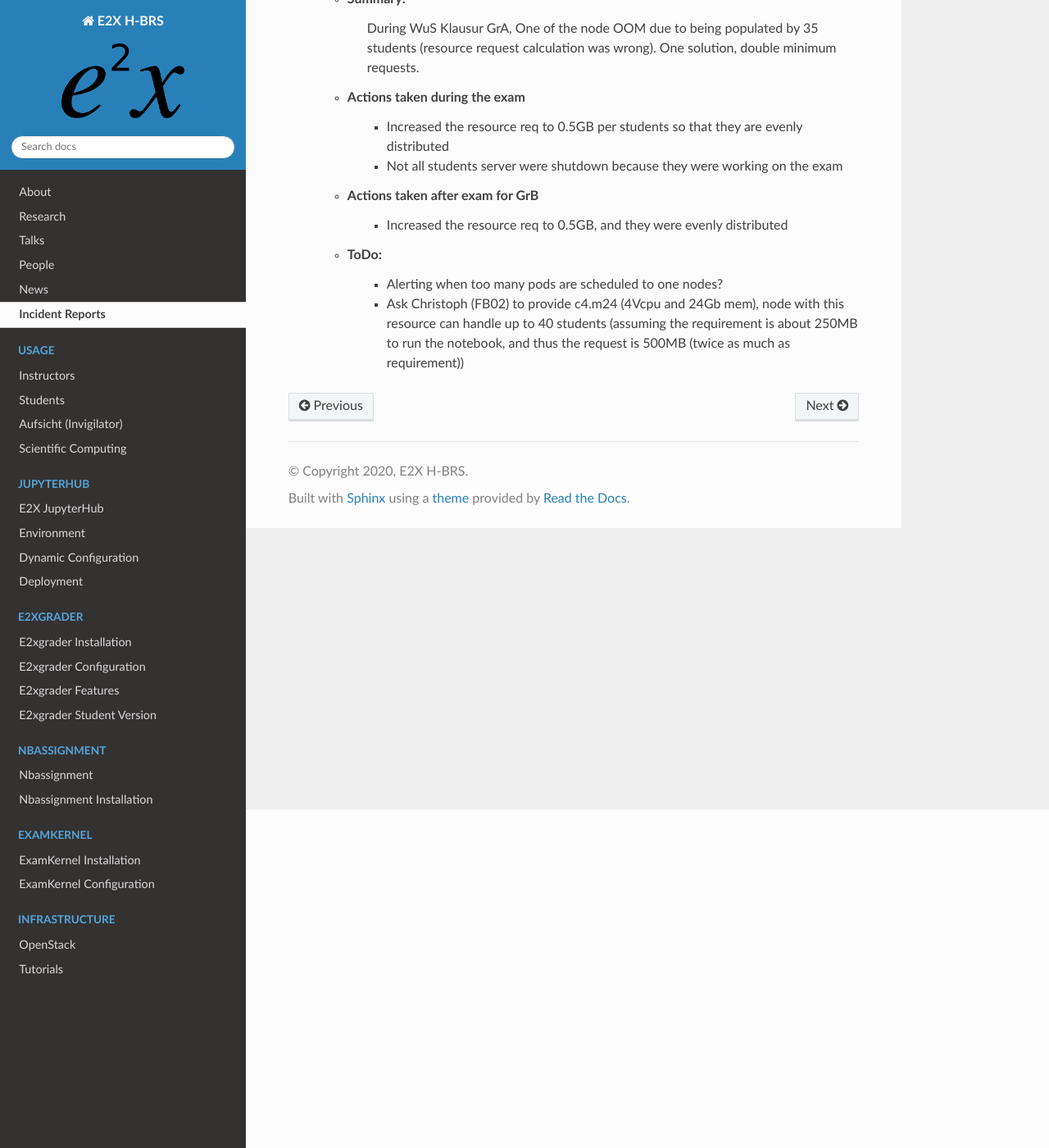
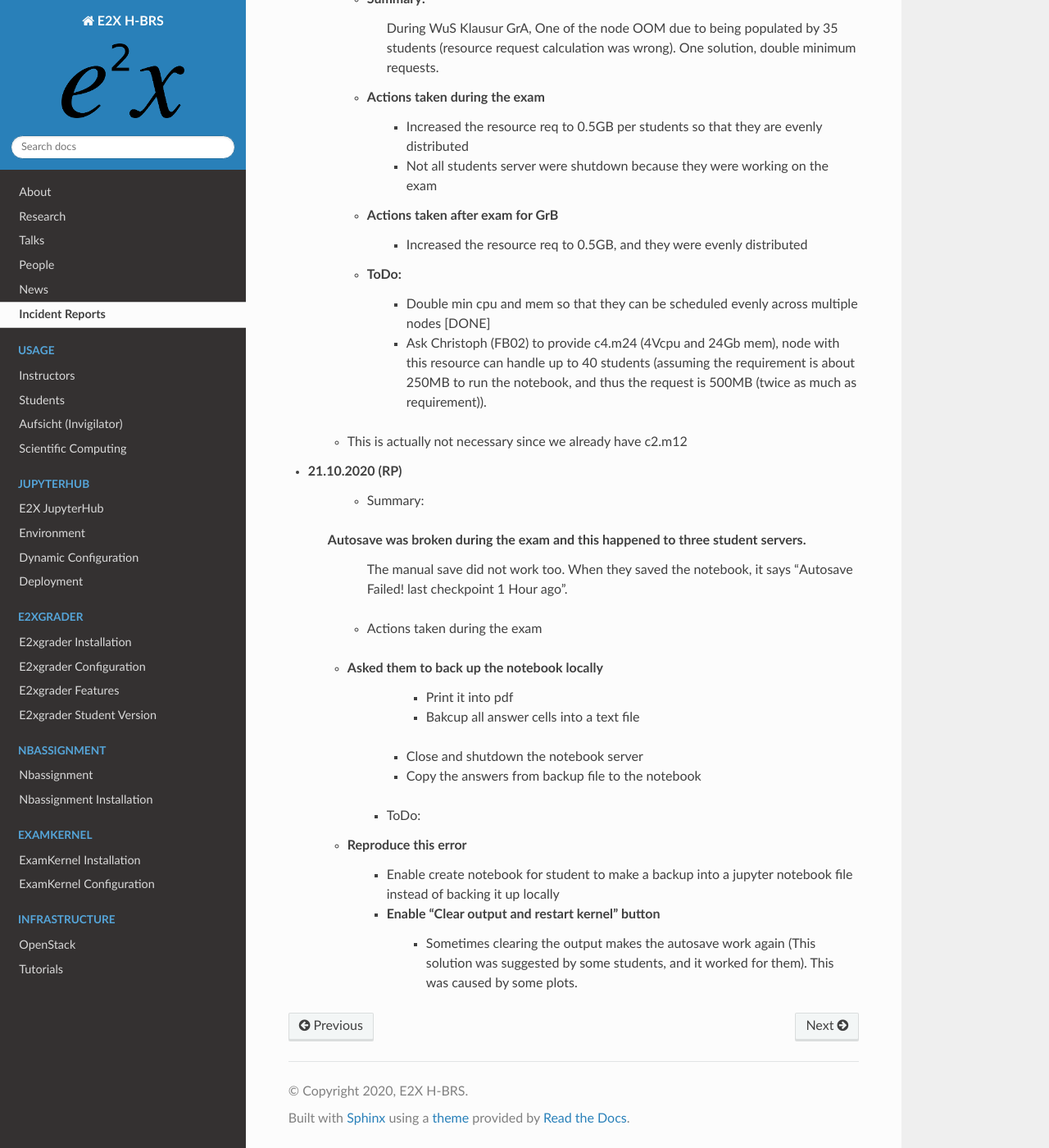
Before and after one commit to DigiKlausur/e2x-docs, a Sphinx documentation site: the page built from docs/source/incident-reports.rst, in a window 1280 px wide and 1400 px high, scrolled down 413 px. Shown: the whole window at 82% size. Built offline with Sphinx 7.4.7 and the Read the Docs theme 2.0.0, drawn with Linux system fonts in a browser that asks for light colours; some of the changed text lies outside the part shown.

Commit message:
rp incident reports

```diff
--- a/docs/source/incident-reports.rst
+++ b/docs/source/incident-reports.rst
@@ -19,5 +19,22 @@ Incident Reports
 	* Actions taken after exam for GrB
 		* Increased the resource req to 0.5GB, and they were evenly distributed
 	* ToDo:
-		* Alerting when too many pods are scheduled to one nodes?
-		* Ask Christoph (FB02) to provide c4.m24 (4Vcpu and 24Gb mem), node with this resource can handle up to 40 students (assuming the requirement is about 250MB to run the notebook, and thus the request is 500MB (twice as much as requirement))
+		* Double min cpu and mem so that they can be scheduled evenly across multiple nodes [DONE]
+		* Ask Christoph (FB02) to provide c4.m24 (4Vcpu and 24Gb mem), node with this resource can handle up to 40 students (assuming the requirement is about 250MB to run the notebook, and thus the request is 500MB (twice as much as requirement)).
+      * This is actually not necessary since we already have c2.m12
+
+* 21.10.2020 (RP)
+	* Summary:
+    Autosave was broken during the exam and this happened to three student servers.
+		The manual save did not work too. When they saved the notebook, it says "Autosave Failed! last checkpoint 1 Hour ago".
+	* Actions taken during the exam
+    * Asked them to back up the notebook locally
+			* Print it into pdf
+			* Bakcup all answer cells into a text file
+		* Close and shutdown the notebook server
+		* Copy the answers from backup file to the notebook
+	* ToDo:
+    * Reproduce this error
+		* Enable create notebook for student to make a backup into a jupyter notebook file instead of backing it up locally
+		* Enable "Clear output and restart kernel" button
+			* Sometimes clearing the output makes the autosave work again (This solution was suggested by some students, and it worked for them). This was caused by some plots.
```
Also changed, not shown: other parts of docs/source/incident-reports.rst (+1 -1 lines).
